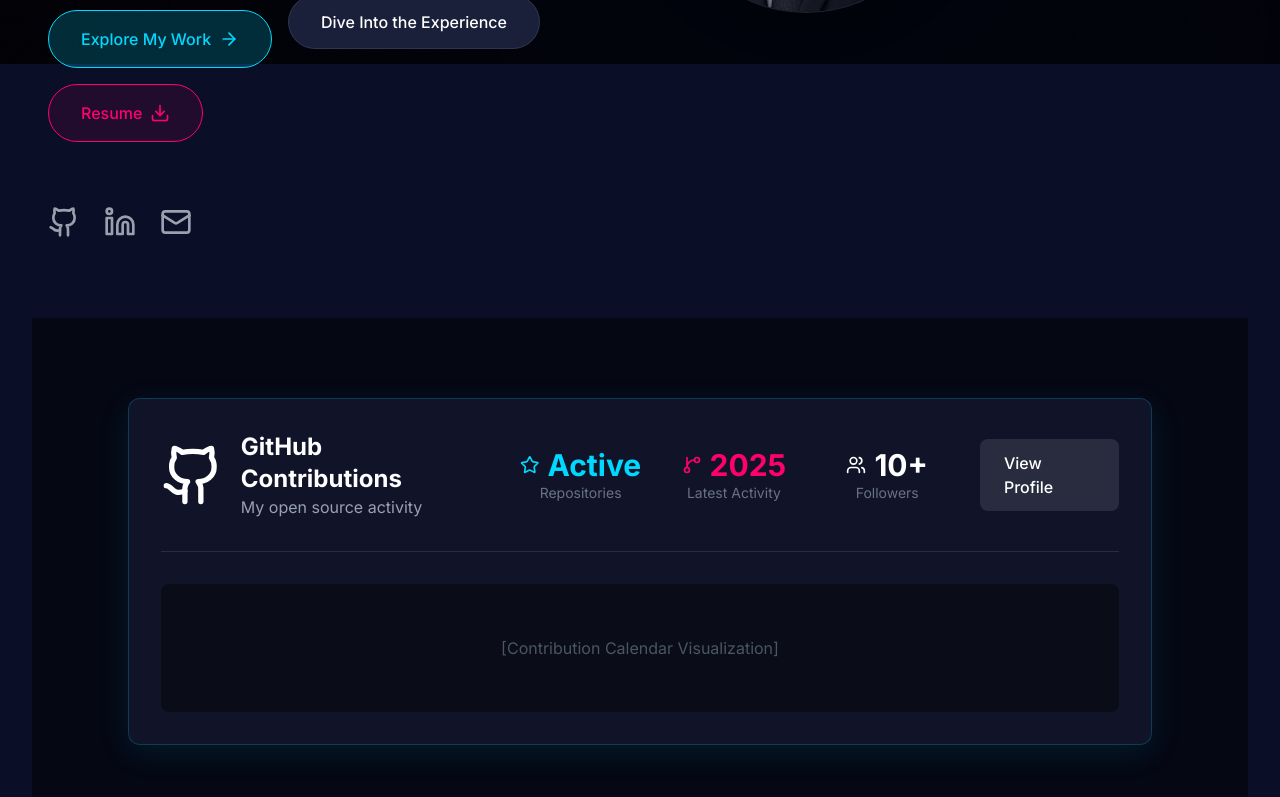
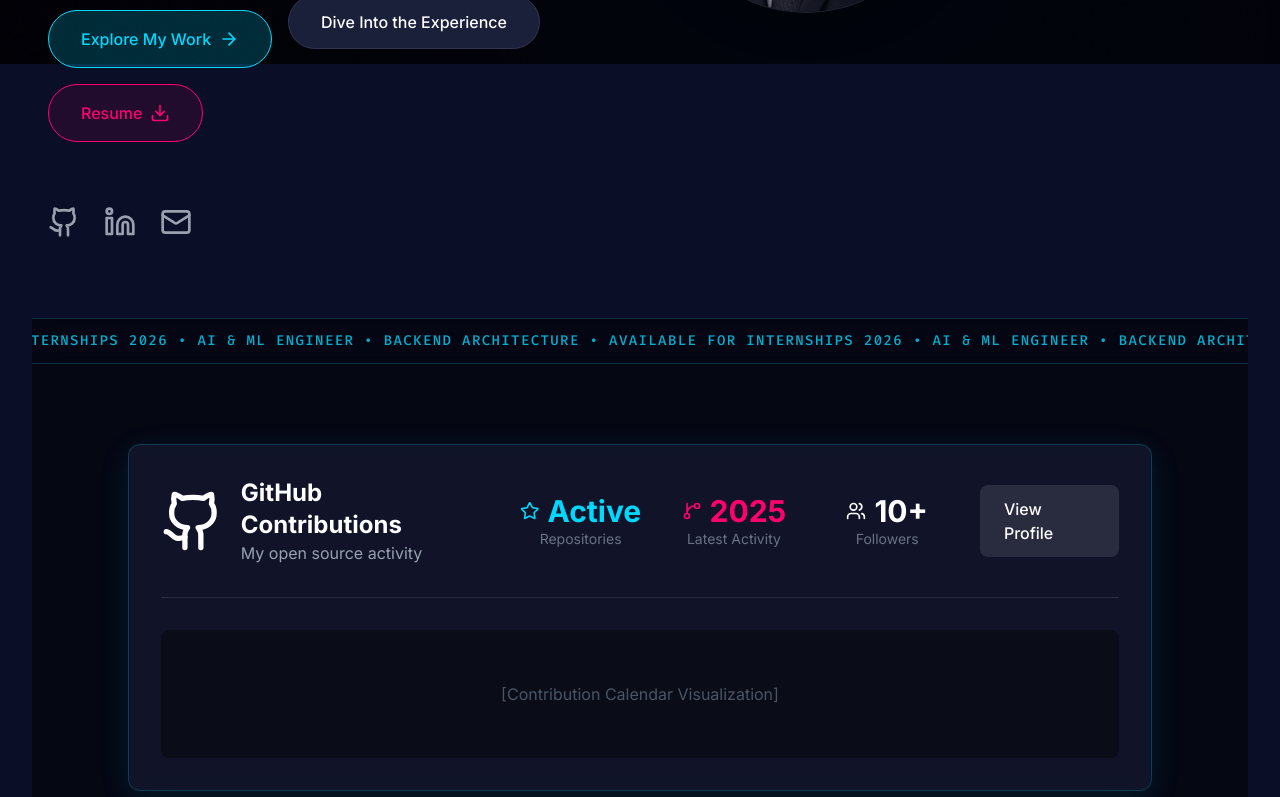
Before and after one commit to kundandr05/portfolio, a Next.js app: page / in a window 1280 px wide. Shown: the part 736-1533 px from the top of the page. Built offline with nearby package versions, Linux system fonts and the light colour scheme.

Commit message:
feat: add glowing neon marquee banner

```diff
--- a/src/components/home/Hero.tsx
+++ b/src/components/home/Hero.tsx
@@ -8,9 +8,12 @@ import { fadeInUp, staggerContainer } from '@/lib/animations';
 import MagneticWrapper from '@/components/shared/MagneticWrapper';
 import Typewriter from '@/components/shared/Typewriter';
 
+import Marquee from '@/components/shared/Marquee';
+
 export default function Hero() {
     return (
-        <section className="min-h-[calc(100vh-80px)] flex items-center justify-center py-20 relative overflow-hidden">
+        <section className="min-h-[calc(100vh-80px)] flex flex-col relative overflow-hidden">
+            <div className="flex-1 flex items-center justify-center py-20">
                 <div className="container mx-auto px-4 grid grid-cols-1 lg:grid-cols-2 gap-12 items-center relative z-10">
 
                     {/* Text Content */}
@@ -134,6 +137,9 @@ export default function Hero() {
                         </motion.div>
                     </motion.div>
                 </div>
+            </div>
+            {/* The scrolling neon marquee at the bottom of the hero section */}
+            <Marquee />
         </section>
     );
 }
--- /dev/null
+++ b/src/components/shared/Marquee.tsx
@@ -0,0 +1,32 @@
+"use client";
+
+import { motion } from "framer-motion";
+
+const Marquee = () => {
+    const text = "AVAILABLE FOR INTERNSHIPS 2026 • AI & ML ENGINEER • BACKEND ARCHITECTURE • ";
+    const repeatCount = 4; // Ensure enough text to cover the screen width seamlessly
+
+    return (
+        <div className="w-full overflow-hidden bg-black/50 border-y border-neon-cyan/20 py-3 relative z-20 backdrop-blur-md">
+            <motion.div
+                className="flex whitespace-nowrap text-neon-cyan/80 font-mono text-sm tracking-widest font-medium"
+                animate={{ x: ["0%", "-50%"] }}
+                transition={{
+                    repeat: Infinity,
+                    ease: "linear",
+                    duration: 20, // Adjust speed here
+                }}
+            >
+                {/* We render two identical blocks to allow a seamless infinite loop */}
+                <span className="flex-shrink-0 px-4">
+                    {text.repeat(repeatCount)}
+                </span>
+                <span className="flex-shrink-0 px-4">
+                    {text.repeat(repeatCount)}
+                </span>
+            </motion.div>
+        </div>
+    );
+};
+
+export default Marquee;
```
Lines whose indentation alone changed are shown as unchanged.
